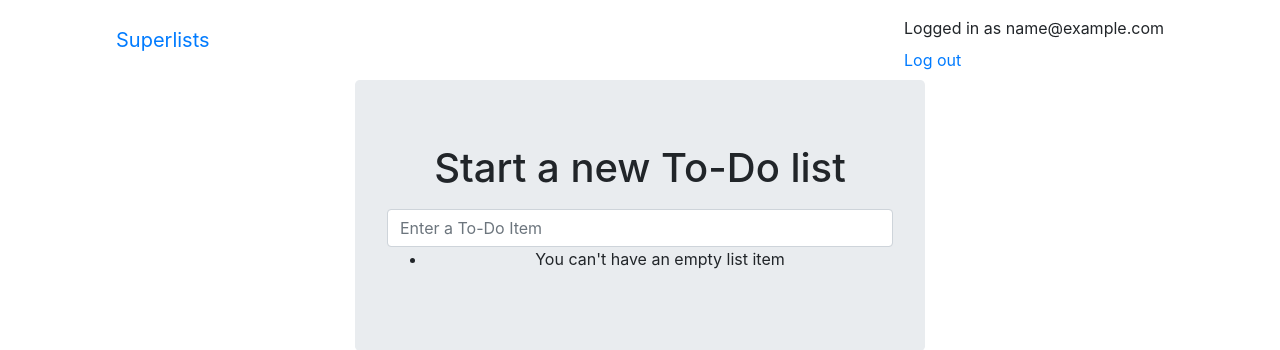
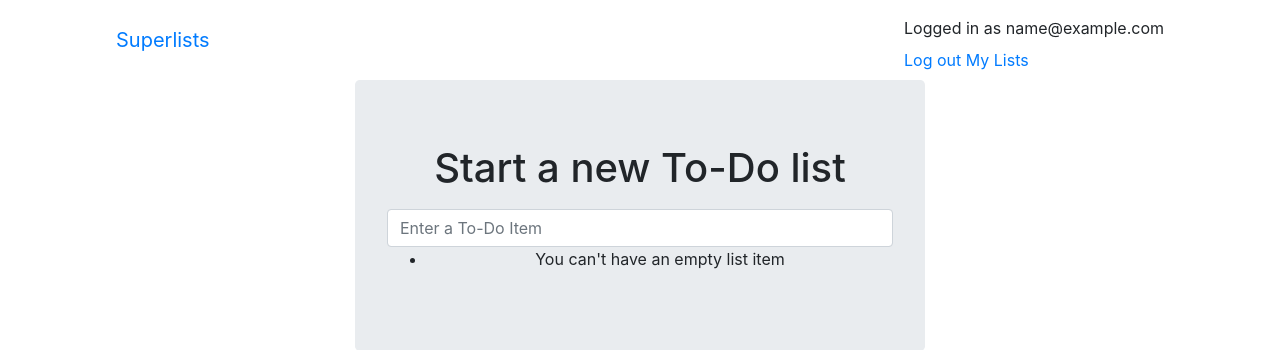
Before and after one commit to jonbos/todo_lists, a Django app: page /lists/new in a window 1280 px wide. Shown: the top 350 px of the page. Run offline with Django 3.2, Linux system fonts and the light colour scheme; the visitor is signed in with stand-in values (Sample User, id 1); some libraries are stand-ins or nearby versions.

Commit message:
url, view and FT for my lists

```diff
--- a/functional_tests/test_my_list.py
+++ b/functional_tests/test_my_list.py
@@ -31,11 +31,11 @@ class MyListsTest(FunctionalTest):
         first_list_url = self.browser.current_url
 
         # She notices a 'My lists' link for the first time
-        self.browser.find_element_by_link_text('My list').click()
+        self.browser.find_element_by_link_text('My Lists').click()
 
         # She sees that her list is in there,
         #named according to it's first list item
-        self.wait_for(lambda: browser.find_element_by_link_text('Buy a motorcycle'))
+        self.wait_for(lambda: self.browser.find_element_by_link_text('Buy a motorcycle'))
         self.browser.find_element_by_link_text('Buy a motorcycle').click()
         self.wait_for(lambda: self.assertEqual(self.browser.curret_url, first_list_url))
 
--- a/lists/templates/base.html
+++ b/lists/templates/base.html
@@ -18,7 +18,7 @@
                     {% if user.email %}
                         <ul class="nav navbar-nav navbar-right">
                             <li class="navbar-text">Logged in as {{ user.email }}</li>
-                            <li><a href="{% url 'logout' %}">Log out</a></li>
+                            <li><a href="{% url 'logout' %}">Log out</a> <a href="{% url 'my_lists' user.email %}">My Lists</a> </li>
                         </ul>
                     {% else %}
                         <form class="navbar-form navbar-right"
@@ -48,6 +48,7 @@
                 <div class="col-md-6 offset-md-3 jumbotron">
                     <div class="text-center">
                         <h1>{% block header_text %}{% endblock %}</h1>
+                        {% block list_form %}
                             <form method="POST" action="{% block form_action %}{% endblock %}">
                             {{ form.text }}
                             {% csrf_token %}
@@ -57,6 +58,7 @@
                                 </div>
                             {% endif %}
                         </form>
+                    {% endblock list_form %}
                 </div>
             </div>
         </div>
@@ -66,6 +68,14 @@
                 {% endblock %}
             </div>
         </div>
+
+        <div class="row">
+          <div class="col-md-6 col-md-offset-3">
+            {% block extra_content %}
+            {% endblock %}
+          </div>
+        </div>
+
     </div>
     <script src="/static/jquery-3.4.1.min.js"></script>
     <script src="/static/list.js"></script>
--- a/lists/urls.py
+++ b/lists/urls.py
@@ -19,4 +19,6 @@ from lists import views
 urlpatterns = [
     url(r'^new$', views.new_list, name='new_list'),
     url(r'^(\d+)/$', views.view_list, name='view_list'),
+    url(r'^users/(.+)/$', views.my_lists, name='my_lists'),
+
 ]
--- a/lists/views.py
+++ b/lists/views.py
@@ -1,6 +1,8 @@
 from django.shortcuts import render, redirect
 from lists.models import List
 from lists.forms import ItemForm, ExistingListItemForm
+from django.contrib.auth import get_user_model
+User = get_user_model()
 
 
 def home_page(request):
@@ -28,3 +30,8 @@ def view_list(request, list_id):
             form.save()
             return redirect(list_)
     return render(request, 'list.html', {"list": list_, "form": form, })
+
+
+def my_lists(request, email):
+    owner = User.objects.get(email=email)
+    return render(request, 'my_lists.html', {'owner': owner, })
```
Also changed, not shown: lists/tests/test_views.py (+19 -4 lines). Lines whose indentation alone changed are shown as unchanged.
